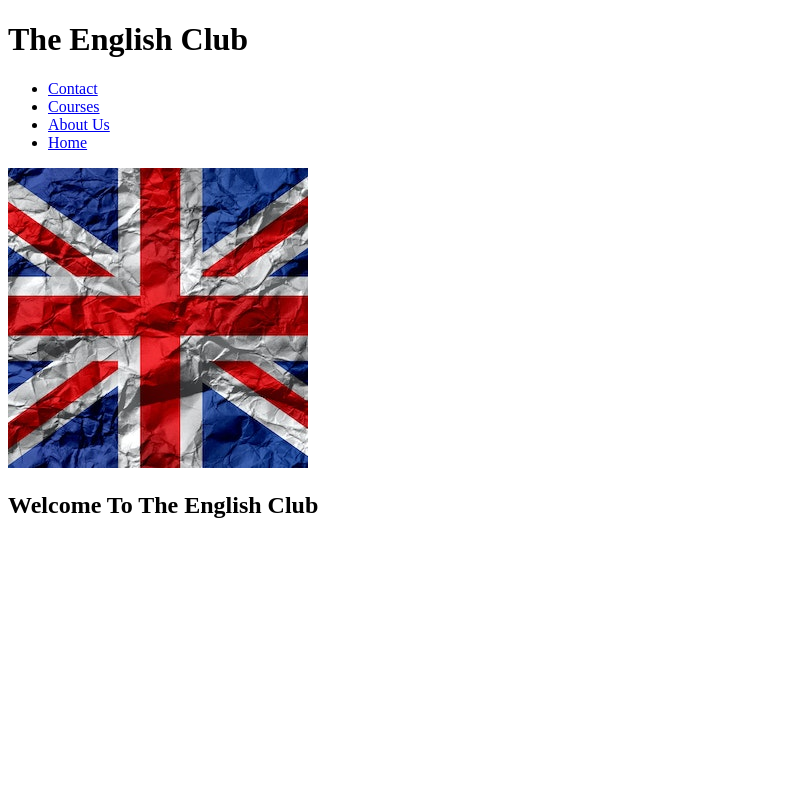
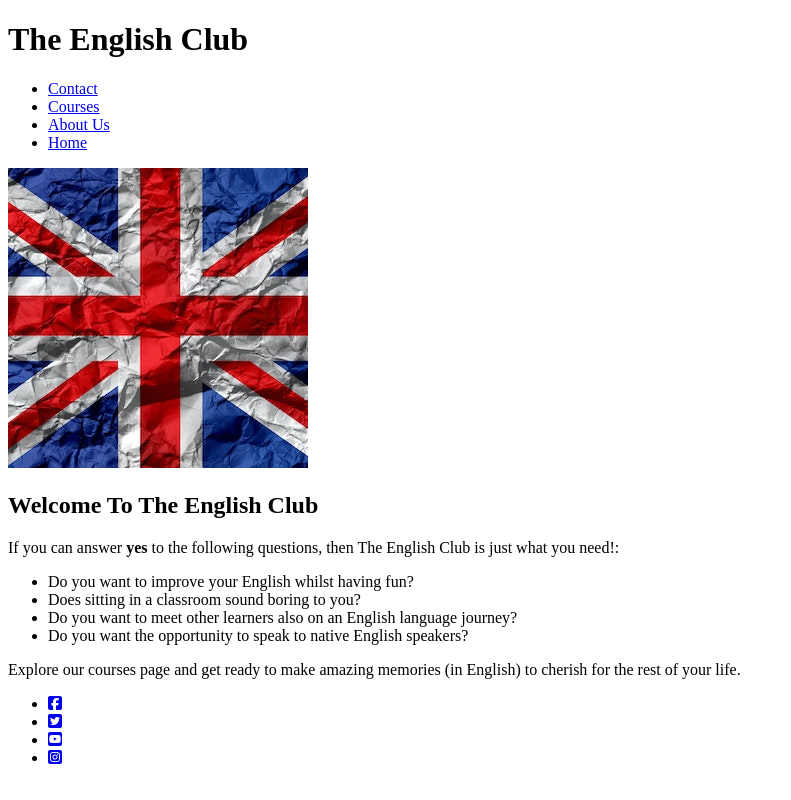
Before and after one commit to scottcook1989/the-english-club, a plain HTML site: page index.html in a window 1280 px wide. Shown: the whole page, without its empty margins (0-791 px from the left). Drawn offline with Linux system fonts and the light colour scheme.

Commit message:
Add text for the index.html page

```diff
--- a/index.html
+++ b/index.html
@@ -50,7 +50,43 @@
 
 <section>
     <h2>Welcome To The English Club</h2>
+    <p>
+        If you can answer <strong>yes</strong> to the following questions, then The English Club is just what you need!:
+
+        <ul>
+            <li>Do you want to improve your English whilst having fun?</li>
+            <li>Does sitting in a classroom sound boring to you?</li>
+            <li>Do you want to meet other learners also on an English language journey?</li>
+            <li>Do you want the opportunity to speak to native English speakers?</li>
+        </ul>
+    </p>
+
+    <p>
+     Explore our courses page and get ready to make amazing memories (in English) to cherish for the rest of your life.
+    </p>
 </section>
+
+<footer>
+    <ul class="social-networks">
+        <li>
+            <a href="https://facebook.com" target="_blank" rel="noopener" aria-label="Visit our Facebook page (opens in a new tab)"><i class="fa-brands fa-square-facebook"></i></a>
+        </li>
+
+        <li>
+            <a href="https://twitter.com" target="_blank" rel="noopener" aria-label="Visit our Twitter page (opens in a new tab)"><i class="fa-brands fa-square-twitter"></i></a>
+        </li>
+
+        <li>
+            <a href="https://youtube.com" target="_blank" rel="noopener" aria-label="Visit our Youtube page (opens in a new tab)"><i class="fa-brands fa-square-youtube"></i></a>
+        </li>
+
+        <li>
+            <a href="https://instagram.com" target="_blank" rel="noopener" aria-label="Visit our Instagram page (opens in a new tab)"><i class="fa-brands fa-square-instagram"></i></a>
+        </li>
+    </ul>
+</footer>
+
+<script src="https://kit.fontawesome.com/a01d2c4255.js" crossorigin="anonymous"></script>
 </body>
 
 </html>
```
